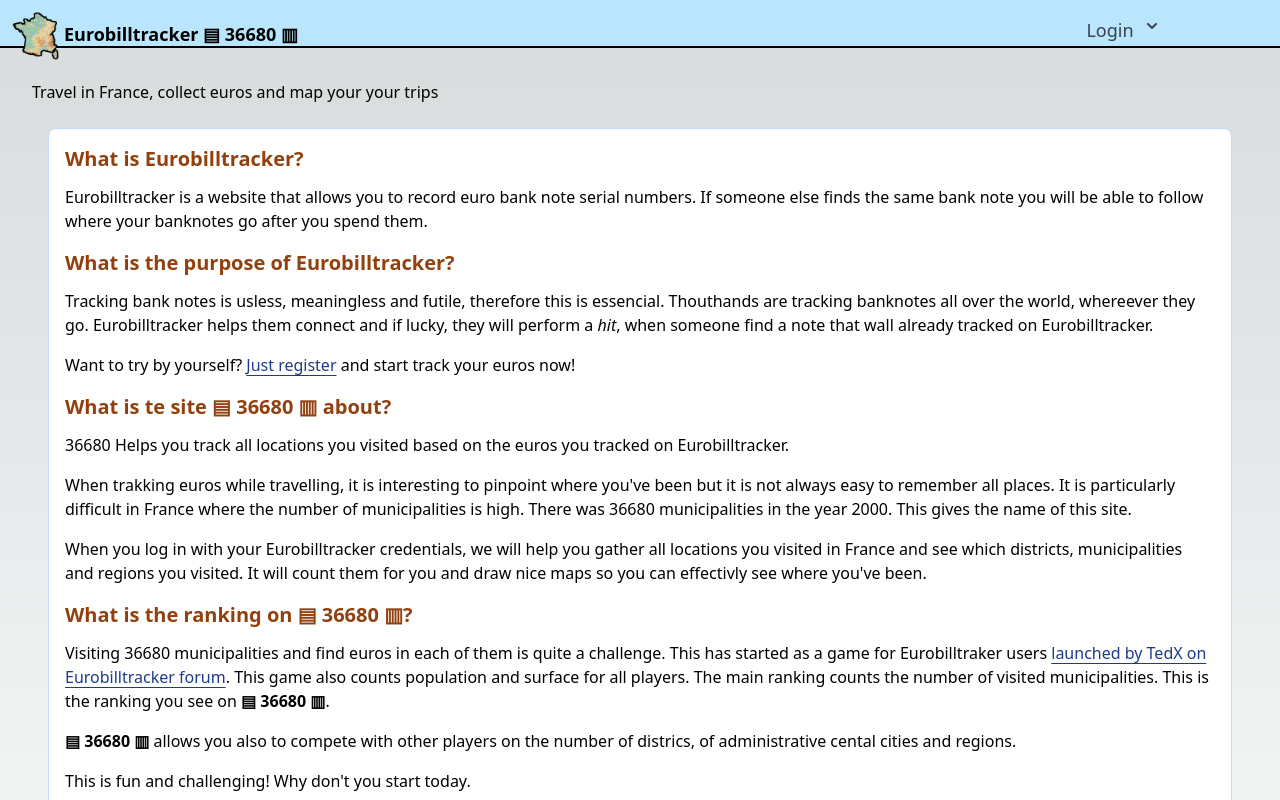
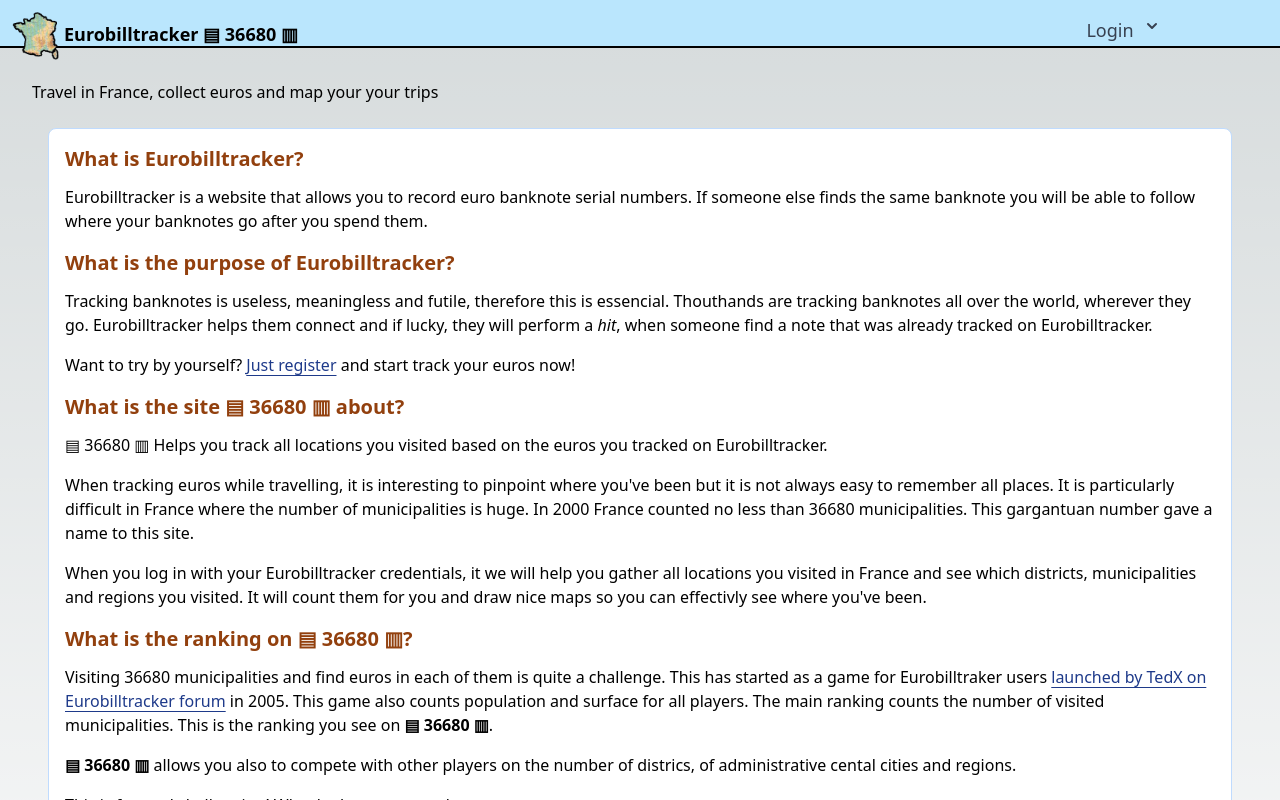
Before and after one commit to aloxe/ebt-36860, a Next.js app: page /en/faq in a window 1280 px wide. Shown: the top 800 px of the page. Built offline with nearby package versions, Linux system fonts and the light colour scheme.

Commit message:
fix a few typos on FAQ

```diff
--- a/src/app/[lang]/faq/page.tsx
+++ b/src/app/[lang]/faq/page.tsx
@@ -12,31 +12,31 @@
       <div className="group bg-white rounded-lg border border-blue-200 text-left  p-2 m-2 sm:p-4 sm:m-4">
         <h2>What is Eurobilltracker?</h2>
         <p className="mb-4">
-          Eurobilltracker is a website that allows you to record euro bank note serial numbers. If someone else finds the same bank note you will be able to follow where your banknotes go after you spend them.
+        Eurobilltracker is a website that allows you to record euro banknote serial numbers. If someone else finds the same banknote you will be able to follow where your banknotes go after you spend them.
         </p>
 
         <h2>What is the purpose of Eurobilltracker?</h2>
         <p className="mb-4">
-          Tracking bank notes is usless, meaningless and futile, therefore this is essencial. Thouthands are tracking banknotes all over the world, whereever they go. Eurobilltracker helps them connect and if lucky, they will perform a <i>hit</i>, when someone find a note that wall already tracked on Eurobilltracker.
+        Tracking banknotes is useless, meaningless and futile, therefore this is essencial. Thouthands are tracking banknotes all over the world, wherever they go. Eurobilltracker helps them connect and if lucky, they will perform a <i>hit</i>, when someone find a note that was already tracked on Eurobilltracker.
         </p>
         <p className="mb-4">
            Want to try by yourself? <a href="https://en.eurobilltracker.com/?referer=31378">Just register</a> and start track your euros now!
         </p>
 
-        <h2>What is te site ▤ 36680 ▥ about?</h2>
+        <h2>What is the site ▤ 36680 ▥ about?</h2>
         <p className="mb-4">
-          36680 Helps you track all locations you visited based on the euros you tracked on Eurobilltracker.
+        ▤ 36680 ▥ Helps you track all locations you visited based on the euros you tracked on Eurobilltracker.
         </p>
         <p className="mb-4">
-          When trakking euros while travelling, it is interesting to pinpoint where you&apos;ve been but it is not always easy to remember all places. It is particularly difficult in France where the number of municipalities is high. There was 36680 municipalities in the year 2000. This gives the name of this site.
+        When tracking euros while travelling, it is interesting to pinpoint where you&apos;ve been but it is not always easy to remember all places. It is particularly difficult in France where the number of municipalities is huge. In 2000 France counted no less than 36680 municipalities. This gargantuan number gave a name to this site.
         </p>
         <p className="mb-4">
-          When you log in with your Eurobilltracker credentials, we will help you gather all locations you visited in France and see which districts, municipalities and regions you visited. It will count them for you and draw nice maps so you can effectivly see where you&apos;ve been.
+        When you log in with your Eurobilltracker credentials, it we will help you gather all locations you visited in France and see which districts, municipalities and regions you visited. It will count them for you and draw nice maps so you can effectivly see where you&apos;ve been.
         </p>
 
         <h2>What is the ranking on ▤ 36680 ▥?</h2>
         <p className="mb-4">
-          Visiting 36680 municipalities and find euros in each of them is quite a challenge. This has started as a game for Eurobilltraker users <a href="https://forum.eurobilltracker.com/viewtopic.php?f=34&t=7171">launched by TedX on Eurobilltracker forum</a>. This game also counts population and surface for all players. The main ranking counts the number of visited municipalities. This is the ranking you see on <b>▤ 36680 ▥</b>.
+        Visiting 36680 municipalities and find euros in each of them is quite a challenge. This has started as a game for Eurobilltraker users <a href="https://forum.eurobilltracker.com/viewtopic.php?f=34&t=7171">launched by TedX on Eurobilltracker forum</a> in 2005. This game also counts population and surface for all players. The main ranking counts the number of visited municipalities. This is the ranking you see on <b>▤ 36680 ▥</b>.
         </p>
         <p className="mb-4">
           <b>▤ 36680 ▥</b> allows you also to compete with other players on the number of districs, of administrative cental cities and regions.
@@ -52,7 +52,7 @@
 
         <h2>How can I contact you?</h2>
         <p className="mb-4">
-          The best way to comment on this app is to do it <Link href="https://forum.eurobilltracker.com/viewtopic.php?t=57328">on the eurobilltraker forum</Link> on the dedicated thread. You can also contact the author <Link href="https://alix.guillard.fr/">from his home page</Link>.
+        The best way to comment on this app is to do it <Link href="https://forum.eurobilltracker.com/viewtopic.php?t=57328">on the eurobilltraker forum</Link> on the dedicated thread. You may also contact the author directly <Link href="https://alix.guillard.fr/">from his home page</Link>.
         </p>
       </div>
 
```
